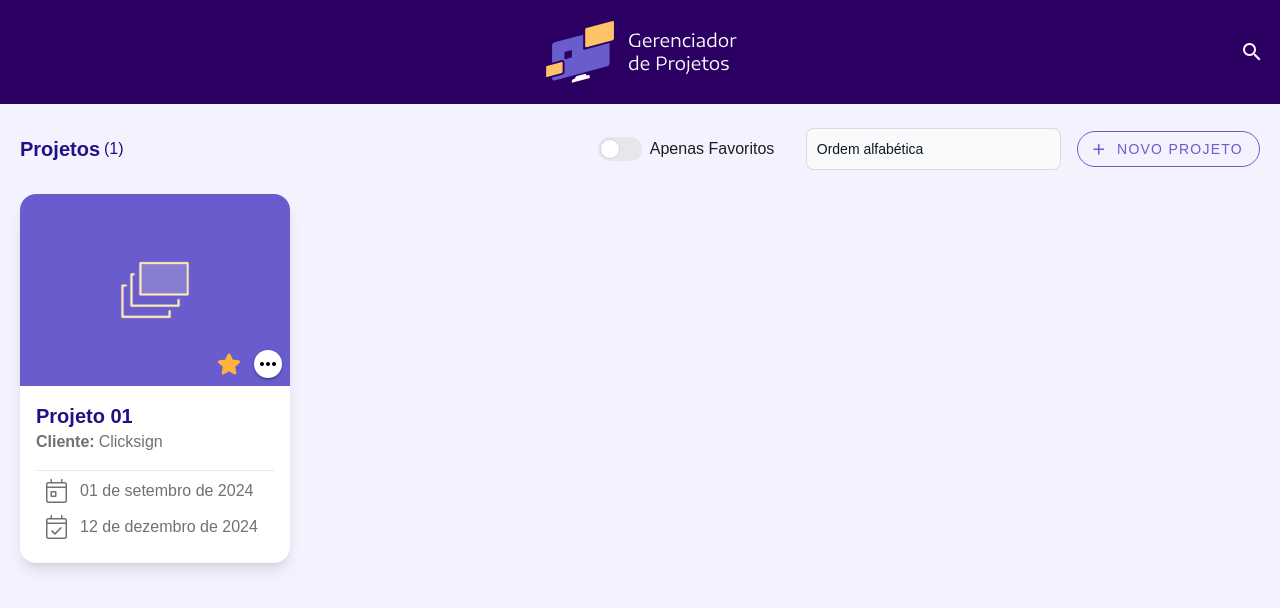
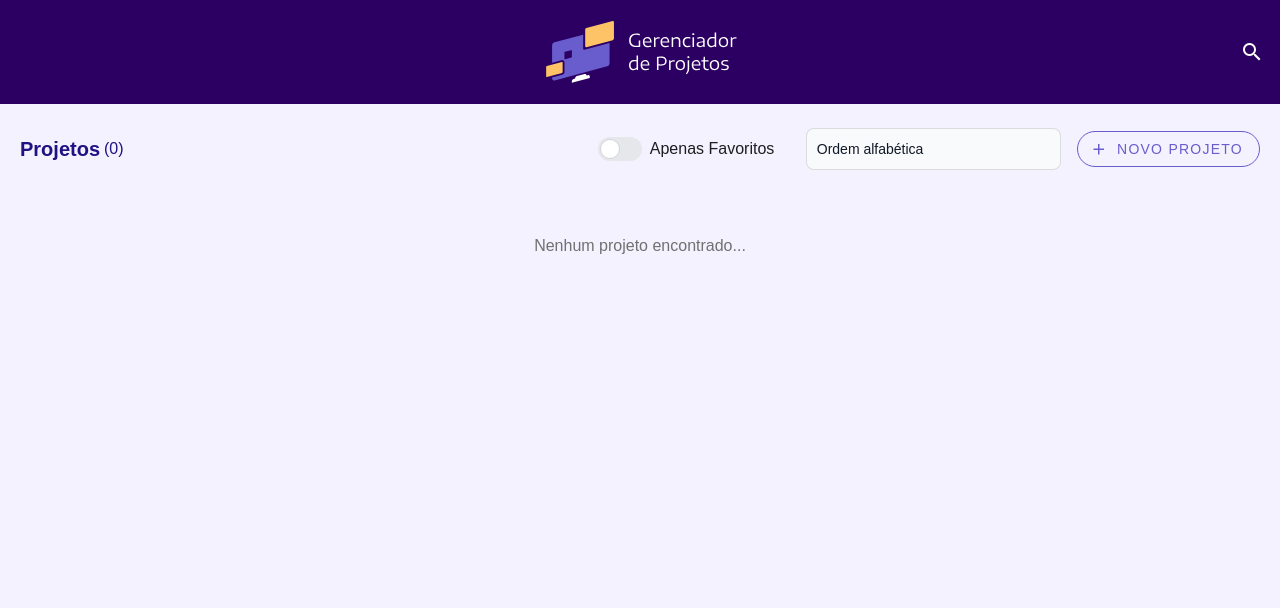
Before and after one commit to Marianarosadev/project-manager, a Nuxt app: page / in a window 1280 px wide. Shown: the top 608 px of the page. Built offline with nearby package versions, Linux system fonts and the light colour scheme; data requests are answered from the project's data file; a web font is replaced by a local one.

Commit message:
Configuração da tela para quando não existir projetos

```diff
--- a/db.json
+++ b/db.json
@@ -1,13 +1,3 @@
 {
-  "projects": [
-    {
-      "id": "1a3b",
-      "name": "Projeto 01",
-      "client": "Clicksign",
-      "startDate": "2024-09-01",
-      "endDate": "2024-12-12",
-      "cover": "",
-      "favorite": true
-    }
-  ]
+  "projects": []
 }
--- a/src/pages/index.vue
+++ b/src/pages/index.vue
@@ -55,5 +55,6 @@
       </v-btn>
     </div>
   </div>
-  <ProjectsList/>
+  <div v-if="store.filteredProjects.length < 1" class="w-full text-center py-10">Nenhum projeto encontrado...</div>
+  <ProjectsList v-else/>
 </template>
```
